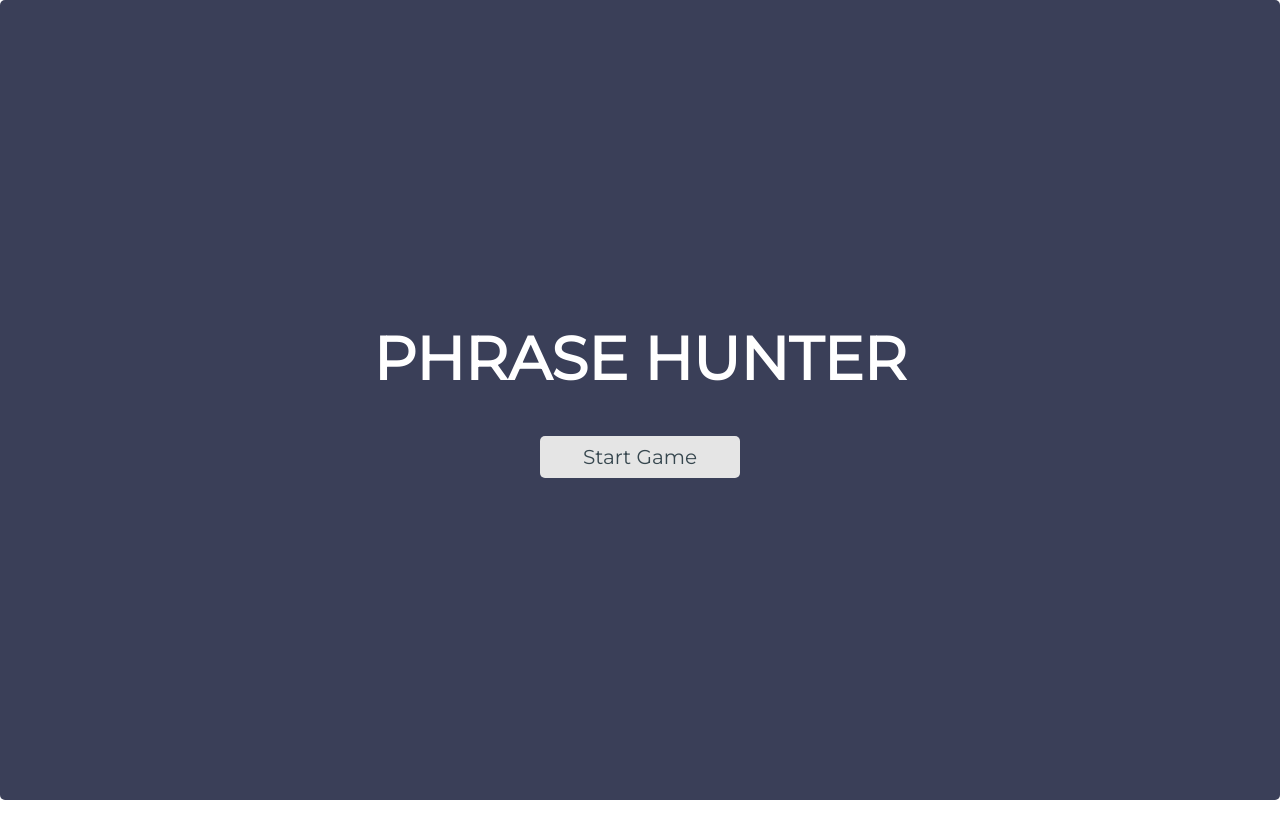
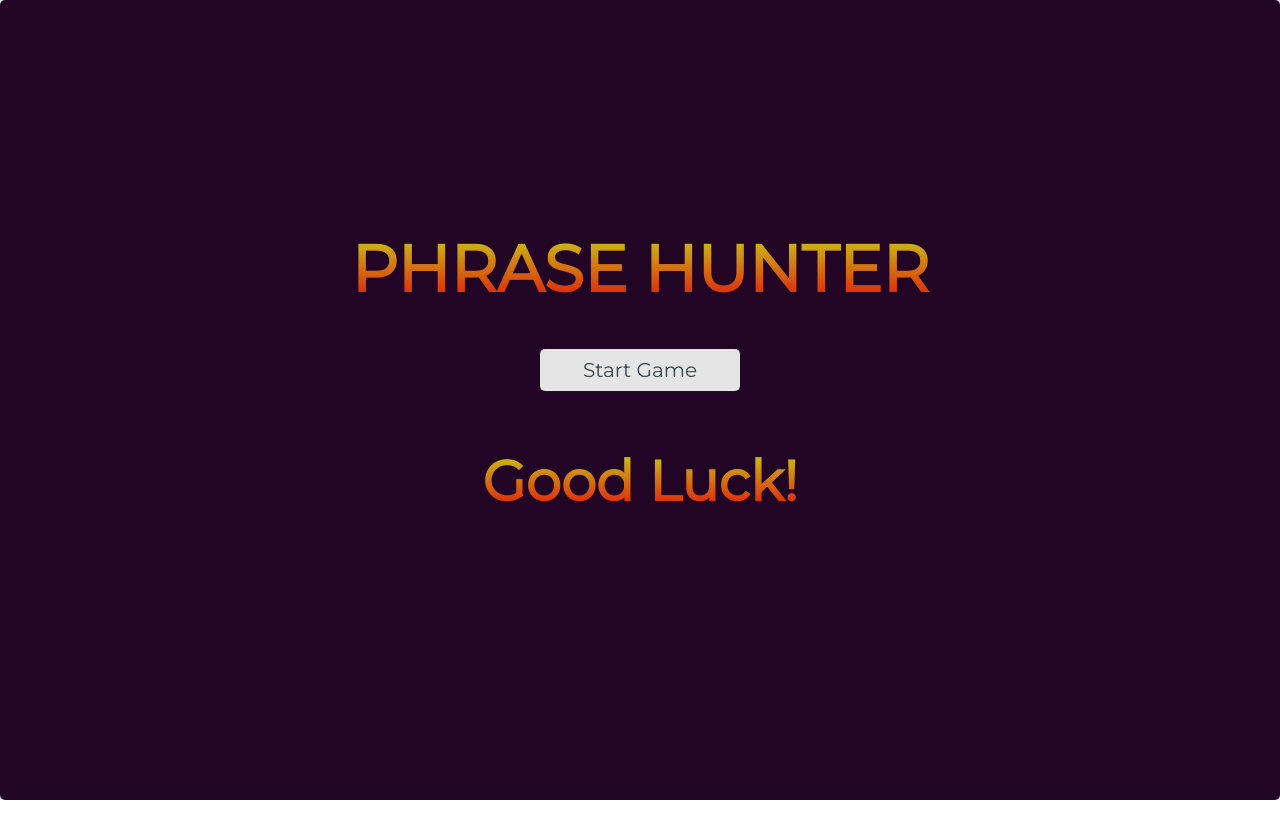
Before and after one commit to nurgul212/OOP-Game-Show-APP, a plain HTML site: page index.html in a window 1280 px wide. Drawn offline with Linux system fonts and the light colour scheme.

Commit message:
start page

```diff
--- a/css/styles.css
+++ b/css/styles.css
@@ -11,7 +11,7 @@
   --color-neutral-light: #D2D2D2;
   --color-keys: #37474F;
   --color-keys-light: #E5E5E5;
-  --font-size-large: 60px;
+  --font-size-large: 65px;
   --font-size-medium: 20px;
   --transition: all .2s ease-in-out;
 }
@@ -40,6 +40,10 @@ h2 {
   text-transform: uppercase;
   font-size: var(--font-size-large);
   margin: 0;
+  background: linear-gradient(#c5d81a, #e40808);
+   -webkit-background-clip: text;
+   -webkit-text-fill-color: transparent;
+   font-weight: bold;
 }
 
 h1 {
@@ -64,6 +68,14 @@ button {
 	width: 200px;
 	margin: 0 auto;
 }
+.good-luck {
+  font-size: 3.5em;
+  font-weight: bold;
+  background: linear-gradient(#c5d81a, #e40808);
+  -webkit-background-clip: text;
+  -webkit-text-fill-color: transparent;
+
+}
 
 .main-container {
   display: flex;
@@ -87,6 +99,7 @@ button {
 
 .header {
   color: #3a3f58;
+
 }
 
 
@@ -153,6 +166,13 @@ button {
   border-right: solid 3px rgba(0, 0, 0, .3)
 }
 
+#btn__reset:hover{
+  cursor:pointer;
+  border-radius: 10px;
+  background-color: #46d84d;
+  color:white;
+}
+
 .btn__reset:active {
   padding: 14px 16px 16px 14px;
   border-bottom: solid 4px rgba(0, 0, 0, 0);
@@ -180,7 +200,7 @@ button {
 }
 
 .start {
-  background-color: #3a3f58;
+  background-color: #220524;
 }
 
 .start a {
--- a/index.html
+++ b/index.html
@@ -15,6 +15,7 @@
 				<h2 class="title">Phrase Hunter</h2>
 				<h1 id="game-over-message"></h1>
 				<button id="btn__reset">Start Game</button>
+				<p class="good-luck">Good Luck!</p>
 			</div>
 
 			<div id="banner" class="section">
```
